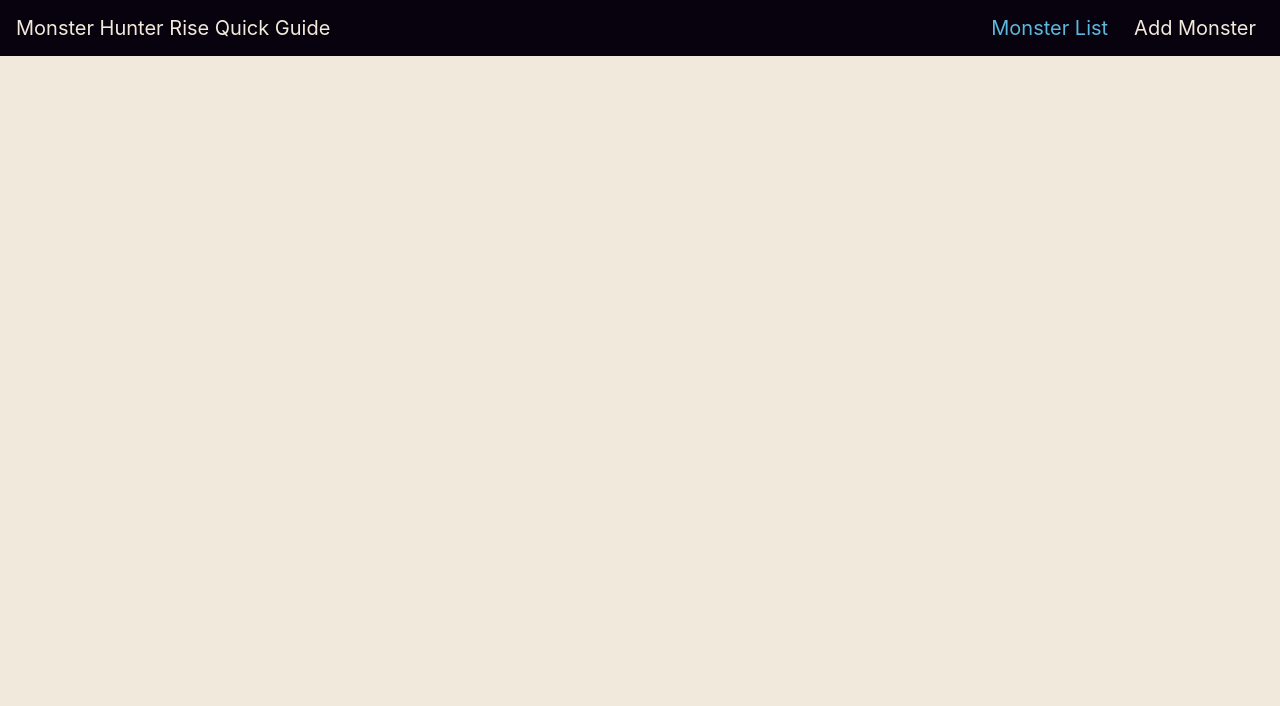
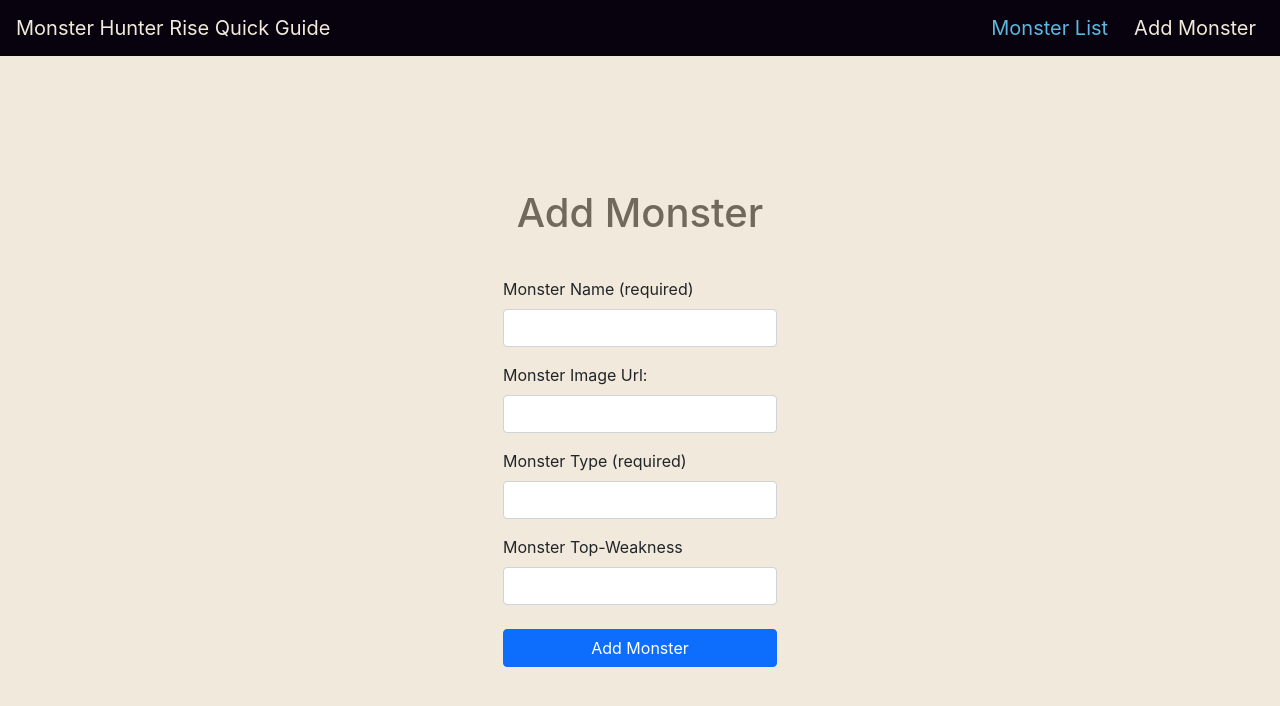
Before and after one commit to breyshaw/react-mhr-frontend, a React (Create React App) app: page /add in a window 1280 px wide. Shown: the top 706 px of the page. Built offline with nearby package versions, Linux system fonts and the light colour scheme.

Commit message:
create addMonster form component

```diff
--- a/package.json
+++ b/package.json
@@ -35,5 +35,6 @@
       "last 1 firefox version",
       "last 1 safari version"
     ]
-  }
+  },
+  "proxy": "http://localhost:3001"
 }
--- /dev/null
+++ b/src/pages/AddMonster/AddMonster.jsx
@@ -0,0 +1,67 @@
+import React from 'react'
+
+function AddMonster(props) {
+	return (
+		<>
+			<h1>Add Monster</h1>
+			<form autoComplete="off">
+				<div className="form-group mb-3">
+					<label htmlFor="name-input" className="form-label">
+						Monster Name (required)
+					</label>
+					<input
+						type="text"
+						className="form-control"
+						id="name-input"
+						name="name"
+						required
+					/>
+				</div>
+                <div className="form-group mb-3">
+					<label htmlFor="breed-input" className="form-label">
+						Monster Image Url:
+					</label>
+					<input
+						type="text"
+						className="form-control"
+						id="breed-input"
+						name="imgUrl"
+					/>
+				</div>
+				<div className="form-group mb-3">
+					<label htmlFor="breed-input" className="form-label">
+						Monster Type (required)
+					</label>
+					<input
+						type="text"
+						className="form-control"
+						id="breed-input"
+						name="type"
+						required
+					/>
+				</div>
+				<div className="form-group mb-4">
+					<label htmlFor="age-input" className="form-label">
+						Monster Top-Weakness
+					</label>
+					<input
+						type="text"
+						className="form-control"
+						id="age-input"
+						name="topweakness"
+					/>
+				</div>
+				<div className="d-grid">
+					<button
+						type="submit"
+						className="btn btn-primary btn-fluid"
+					>
+						Add Monster
+					</button>
+				</div>
+			</form>
+		</>
+	)
+}
+
+export default AddMonster
--- a/src/pages/App/App.jsx
+++ b/src/pages/App/App.jsx
@@ -1,6 +1,7 @@
 import React, { useState } from 'react'
 import { Route, Routes, NavLink } from 'react-router-dom'
 import './App.css'
+import AddMonster from '../AddMonster/AddMonster'
 
 function App() {
   const [monsters, setMonsters] = useState([])
@@ -15,7 +16,9 @@ function App() {
         </nav>
       </header>
       <main>
-
+        <Routes>
+          <Route path='/add' element={<AddMonster />}/>
+        </Routes>
       </main>
     </div>
   )
```
